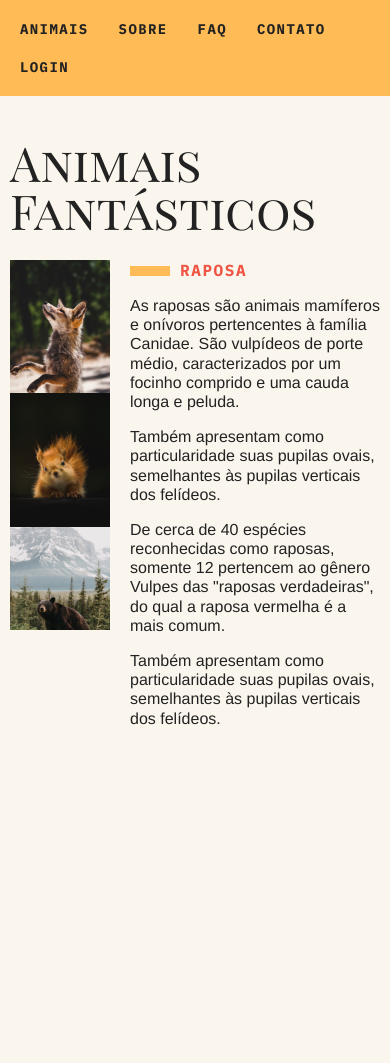
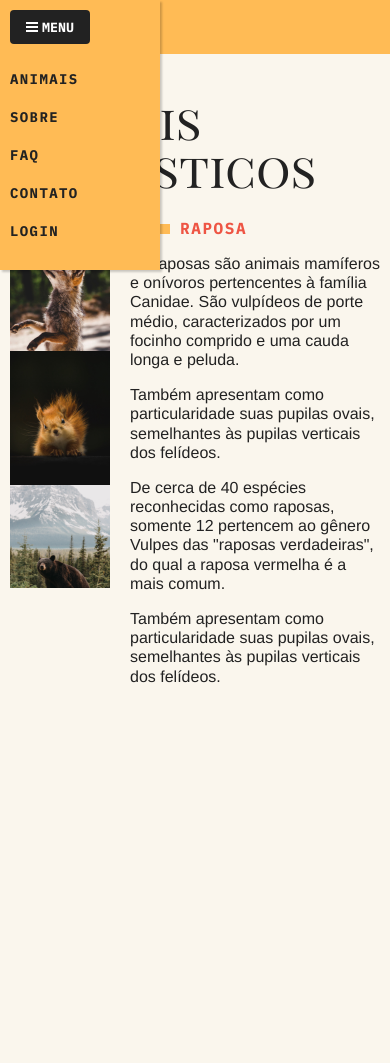
Before and after one commit to karolineterra/Estudo-JavaScript, a plain HTML site: page efeitos-no-dom/projeto-com-efeitos/index.html in a window 390 px wide. Shown: the top 1063 px of the page. Drawn offline with Linux system fonts and the light colour scheme.

Commit message:
menu mobile html e css

```diff
--- /dev/null
+++ b/efeitos-no-dom/projeto-com-efeitos/css/menu-mobile.css
@@ -0,0 +1,45 @@
+[data-menu='button'] {
+    display: none;
+}
+
+@media (max-width: 700px) {
+    .js [data-menu='button'] {
+        display: flex;
+        align-items: center;
+        background: #222;
+        border: none;
+        padding: .5rem 1rem;
+        border-radius: 4px;
+        text-transform: uppercase;
+        font-family: "IBM Plex Mono", monospace;
+        font-weight: bold;
+        color: #fff;
+        cursor: pointer;
+        margin: 10px;
+        gap: 4px;
+        position: relative;
+        z-index: 300;
+    }
+    .js [data-menu="button"]::before {
+        content: '';
+        display: inline-block;
+        height: 2px;
+        width: 12px;
+        background: #fff;
+        box-shadow: 0 4px #fff, 0 -4px #fff;
+    }
+    .js [data-menu="list"] {
+        display: block;
+        position: absolute;
+        background: #FB5;
+        width: 160px;
+        z-index: 200;
+        top: 0;
+        padding: 60px 0 20px 0;
+        box-shadow: 2px 2px 2px 0 rgba(0,0,0,.2);
+    }
+    .js .dropdown-menu {
+        position: static;
+        border: none;
+    }
+}
--- a/efeitos-no-dom/projeto-com-efeitos/css/style.css
+++ b/efeitos-no-dom/projeto-com-efeitos/css/style.css
@@ -2,3 +2,4 @@
 @import 'modal.css';
 @import 'tooltip.css';
 @import 'dropdown-menu.css';
+@import 'menu-mobile.css';
--- a/efeitos-no-dom/projeto-com-efeitos/index.html
+++ b/efeitos-no-dom/projeto-com-efeitos/index.html
@@ -14,7 +14,8 @@
   <body>
     <div class="grid-container">
       <nav class="menu" data-menu="suave">
-        <ul>
+        <button data-menu="button" aria-expanded="false" aria-controls="menu">Menu</button>
+        <ul data-menu="list" id="menu">
           <li><a href="#animais">Animais</a></li>
           <li data-dropdown>
             <a href="sobre.html">Sobre</a>
```
Also changed, not shown: efeitos-no-dom/projeto-com-efeitos/js/modules/menu-mobile.js (added).
